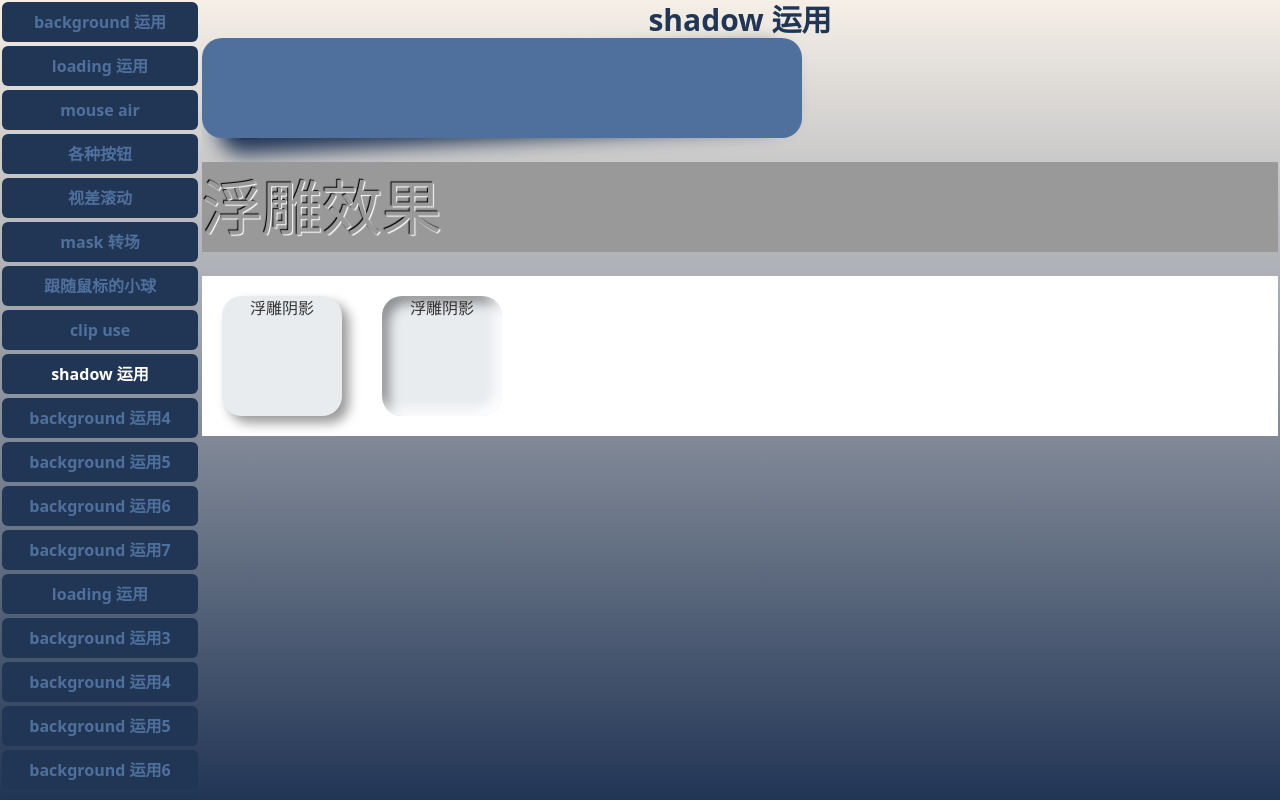
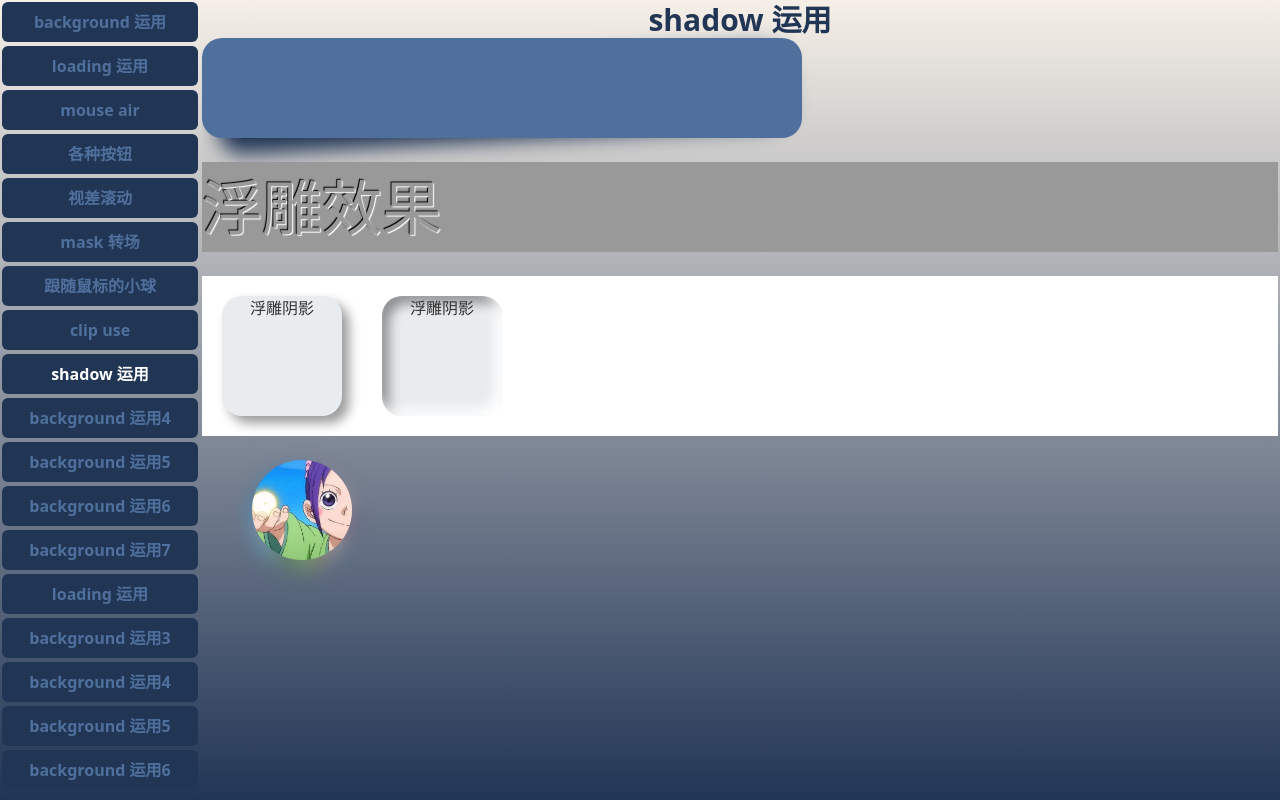
Before and after one commit to XyanZhang/nextjs-css-example, a Next.js app: page /shadow in a window 1280 px wide. Built offline with nearby package versions, Linux system fonts and the light colour scheme.

Commit message:
feat: color shadow

```diff
--- a/src/app/(items)/shadow/index.module.scss
+++ b/src/app/(items)/shadow/index.module.scss
@@ -63,3 +63,33 @@
     }
   }
 }
+
+$img: "/avatar-color.jpeg";
+.colorShadow {
+  width: 200px;
+  height: 200px;
+  display: flex;
+  justify-content: center;
+}
+.avator {
+  position: relative;
+  display: block;
+  width: 100px;
+  height: 100px;
+  border-radius: 50%;
+  background: url($img) no-repeat center center;
+  background-size: cover;
+
+  &::after {
+      content: "";
+      position: absolute;
+      top: 10%;
+      width: 100%;
+      height: 100%;
+      border-radius: 50%;
+      background: inherit;
+      background-size: 100% 100%;
+      filter: blur(10px) brightness(80%) opacity(.8);
+      z-index: -1;
+  }
+}
--- a/src/app/(items)/shadow/page.tsx
+++ b/src/app/(items)/shadow/page.tsx
@@ -15,6 +15,10 @@ export default function ShadowUse() {
       <div className={styles.shadowBtn}>
         <div>浮雕阴影</div><div>浮雕阴影</div>
       </div>
+      <br />
+      <div className={styles.colorShadow}>
+        <span className={styles.avator}></span>
+      </div>
     </div>
   )
 }
```
Also changed, not shown: public/avatar-color.jpeg (added).
